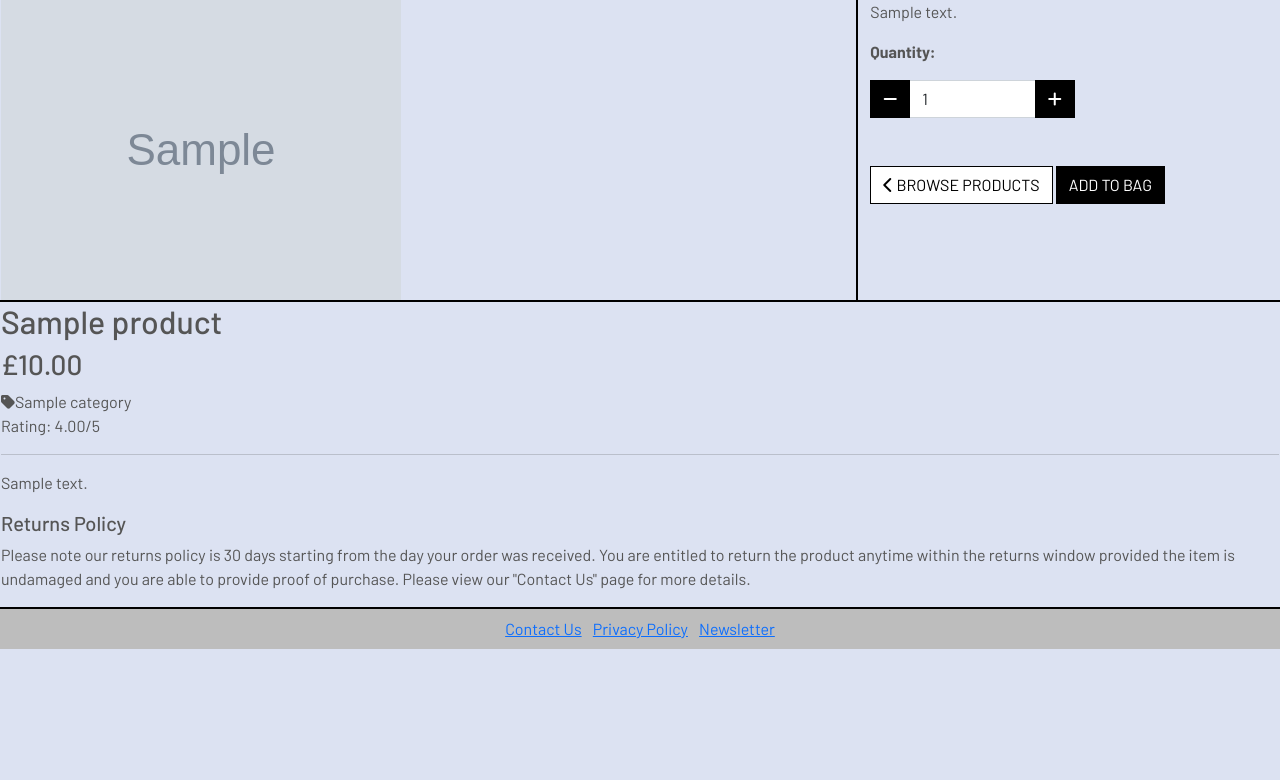
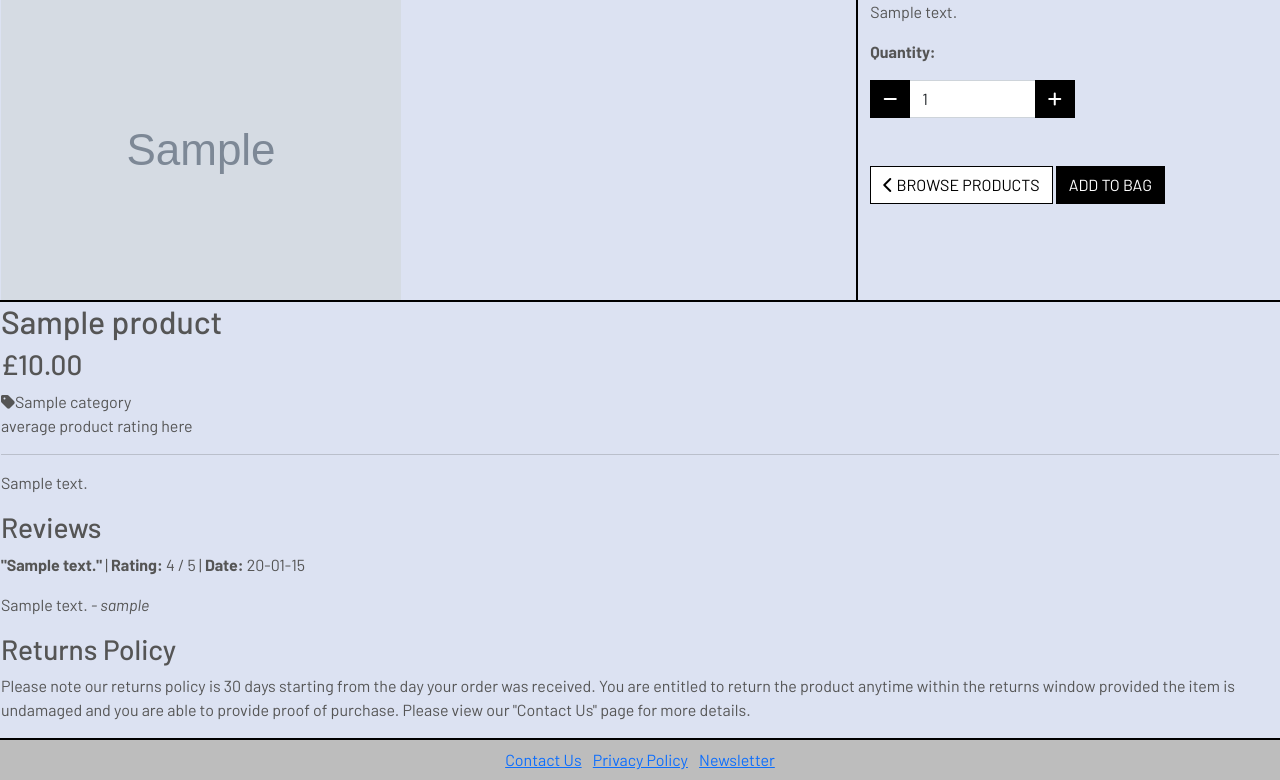
Before and after one commit to SamuelMasters/play-store, a Django app: page /products/1/ in a window 1280 px wide. Shown: the part 60-840 px from the top of the page. Before the commit the page ends 709 px from the top, so only its background shows below. Run offline with Django 3.2, Linux system fonts and the light colour scheme; tables that the repository leaves empty hold one stand-in row (values such as "Sample post"); grey boxes marked "Sample" are stand-in pictures; parts of the project's set-up code (start-up, migrations or seed data) failed here and were passed over; some libraries are stand-ins or nearby versions.

Commit message:
Add review details into product_detail template

```diff
--- a/products/templates/products/product_detail.html
+++ b/products/templates/products/product_detail.html
@@ -67,9 +67,11 @@
             <i class="fas fa-tag mr-1"></i>{{ product.category.friendly_name }}
         </a>
         {% endif %}
+
         {% if product.rating %}
-        <p>Rating: {{ product.rating }}/5</p>
+        <p>average product rating here</p>
         {% endif %}
+
         {% if request.user.is_superuser %}
         <small class="ml-3">
             <a href="{% url 'edit_product' product.id %}">Edit</a>
@@ -77,8 +79,35 @@
         </small>
         {% endif %}
         <hr>
-        <p>{{ product.description }}</p>
-        <h5>Returns Policy</h5>
+
+        <div class="description-wrapper">
+            <p>{{ product.description }}</p>
+        </div>
+
+        <!-- Product Reviews -->
+        <div class="review-wrapper">
+            <h3>Reviews</h3>
+            {% for review in product.reviews.all %}
+            <div class="review-block">
+                <p>
+                    <strong>"{{ review.review_title }}"</strong> | <strong>Rating: </strong>{{ review.rating }} / 5 |
+                    <strong>Date: </strong>{{ review.date|date:"y-m-d" }}
+                </p>
+                <p>
+                    {{ review.review_body }}
+                    <em> - {{ review.reviewer }}</em>
+                </p>
+                {% empty %}
+                <p>
+                    <strong>No reviews yet...</strong>
+                </p>
+            </div>
+            {% endfor %}
+        </div>
+        <!-- end of reviews -->
+
+        <h3>Returns Policy</h3>
+
         <p>Please note our returns policy is 30 days starting from the day your order was received. You
             are entitled to return the product anytime within the returns window provided the item is
             undamaged and you are able to provide proof of purchase. Please view our "Contact Us" page
--- a/reviews/models.py
+++ b/reviews/models.py
@@ -8,6 +8,7 @@ class ProductReview(models.Model):
     """ A model for representing product reviews """
     product = models.ForeignKey(Product, related_name='reviews', on_delete=models.CASCADE)
     reviewer = models.ForeignKey(UserProfile, related_name='reviewer', on_delete=models.CASCADE)
+    review_title = models.CharField(max_length=75 ,null=True, blank=True)
     review_body = models.TextField(null=True, blank=True)
     rating = models.IntegerField(null=False, blank=False)
     date = models.DateTimeField(auto_now_add=True)
```
Also changed, not shown: reviews/admin.py (+11 -1 lines), reviews/migrations/0002_productreview_review_title.py (added).
